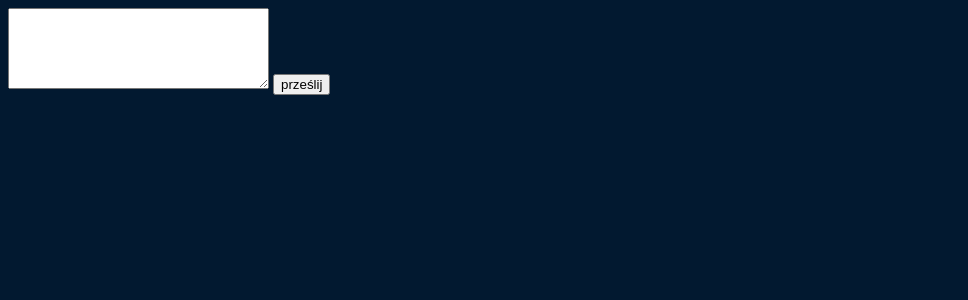
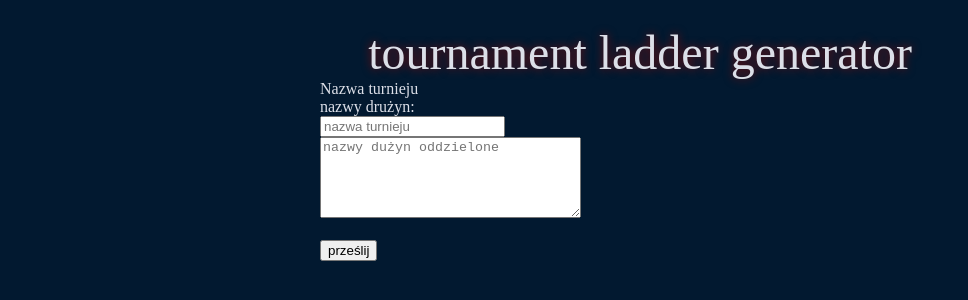
Before and after one commit to akai-org/tournament-ladder-generator, a website: page index.html in a window 1280 px wide. Shown: the whole page, without its empty margins (0-968 px from the left). Drawn offline with Linux system fonts and the light colour scheme.

Commit message:
porpawka

```diff
--- a/index.html
+++ b/index.html
@@ -6,10 +6,29 @@
     <link rel="stylesheet" href="style.css" />
   </head>
   <body>
-    <div id="start">
-      <textarea cols="30" rows="5" id="teams"></textarea>
-      <button onclick="main()">prześlij</button>
-    </div>
+    <section id="title">
+      tournament ladder generator
+    </section>
+<section>
+
+  <div id="start">
+    <div class="lewy">
+        Nazwa turnieju<br />
+        nazwy drużyn:<br />
+      </div>
+      <div class="prawy">
+      <form action="">
+        <input type="text" placeholder="nazwa turnieju" id="name" /><br />
+     <textarea cols="30" rows="5" id="teams" placeholder="nazwy dużyn oddzielone ",""></textarea><br />
+   </div>
+   <br />
+
+     <button onclick="main()">prześlij</button>
+
+    </form>
+  </div>
+</section>
+
     <div id="ladder"></div>
 
     <script src="script.js"></script>
--- a/script.js
+++ b/script.js
@@ -25,6 +25,7 @@ function main() {
 }
 
 function draw(teams) {
+  changeName(); //pdomiana nazwy
   //funkcja losujaca
   const B = teams;
   teams = [];
@@ -316,3 +317,10 @@ function special_round(a) {
 
   return x;
 }
+
+
+function changeName(){
+  const name=document.getElementsById("name").value;
+  let title=document.getElementById("title");
+  title.textContent=name;
+}
--- a/style.css
+++ b/style.css
@@ -2,9 +2,42 @@
   box-sizing: border-box;
 }
 body{
-
+color: #DCDFE8;
 background-color: #021930
 }
+section{
+  display: flex;
+  justify-content: center;
+
+}
+#title{
+  margin-top: 2%;
+  font-size: 3rem;
+  text-shadow: #7A0D0D 0 0 10px;
+}
+#start{
+  margin: auto;
+  position: relative;
+  width: 50vw;
+}
+
+#start > div{
+    width: 50%;
+  }
+#start>div.lewy{
+align-self: flex-end;
+}
+#start>div.prawy{{
+align-self: flex-start;
+}
+#start div form{
+  width: 45%;
+}
+#start section{
+  text-align: center;
+  align-self: flex-end;
+}
+
 #ladder {
   display: flex;
   flex-direction: row;
```
